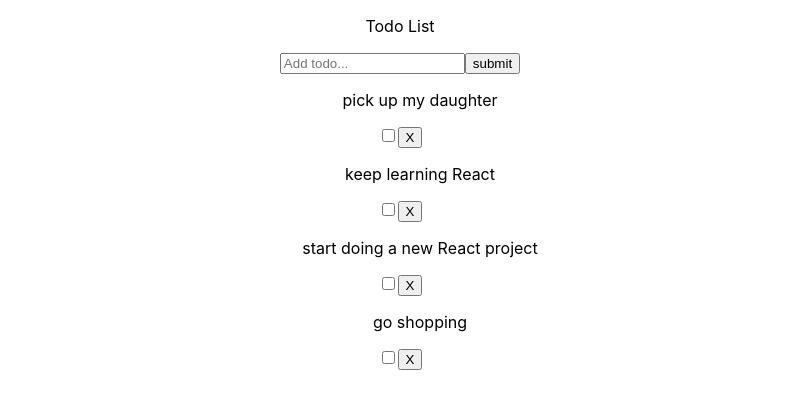
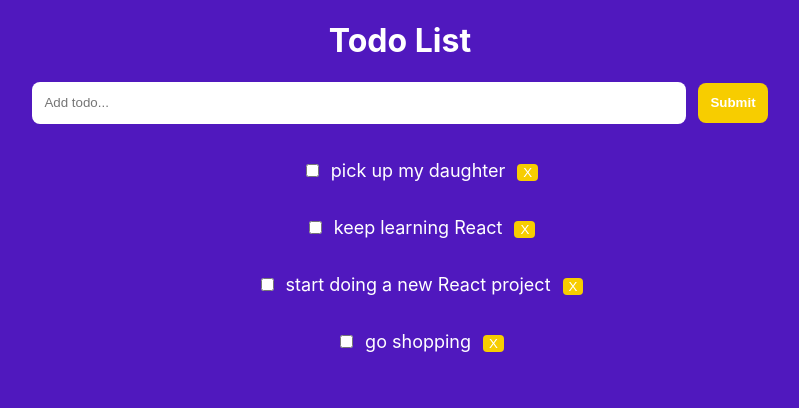
Before and after one commit to xnslx/React-Todo-Hooks, a React (Create React App) app: page / in a window 1280 px wide. Shown: the top 408 px of the page, without its empty margins (240-1039 px from the left). Built offline with nearby package versions, Linux system fonts and the light colour scheme.

Commit message:
final commit

```diff
--- a/src/App.css
+++ b/src/App.css
@@ -1,3 +1,4 @@
 .App {
     text-align: center;
+    font-size: 16px;
 }
--- a/src/App.js
+++ b/src/App.js
@@ -53,7 +53,7 @@ const App = () => {
 
   return (
     <div className="App">
-      <p>Todo List</p>
+      <h1>Todo List</h1>
       <TodoForm addTodo={addTodo} checked={todos.checked}/>
       {todos.map((todo,index) => (
         <Todo
--- a/src/Component/Todo/Todo.js
+++ b/src/Component/Todo/Todo.js
@@ -1,23 +1,24 @@
-import React, {useState} from 'react';
+import React from 'react';
 
 const Todo = ({todo, index, toggleTodo, deleteTodo}) => {
-    console.log(todo)
+    // console.log(todo)
     return (
-        <>
+        <div style={{marginTop: '36px'}}>
             <ul
                 key={todo.index}
                 style={{listStyle: 'none'}}>
-                <li style={{textDecoration: todo.checked? 'line-through' : 'none'}}>
+                <input
+                    type="checkbox"
+                    checked={todo.checked}
+                    onChange={() => toggleTodo(index)}
+                    style={{marginRight: '12px', fontSize: '24px'}}
+                />
+                <p style={{textDecoration: todo.checked? 'line-through' : 'none', display:'inline', fontSize:'18px'}}>
                     {todo.text}
-                </li>
+                </p>
+                <button onClick={() => deleteTodo(index)} style={{marginLeft: '12px', color: '#fff', backgroundColor: '#f7cd00',borderStyle: 'none', borderRadius: '4px'}}>X</button>
             </ul>
-            <input
-                type="checkbox"
-                checked={todo.checked}
-                onChange={() => toggleTodo(index)}
-            />
-            <button onClick={() => deleteTodo(index)}>X</button>
-        </>
+        </div>
     )
 };
 
--- a/src/Component/TodoForm/TodoForm.js
+++ b/src/Component/TodoForm/TodoForm.js
@@ -18,8 +18,9 @@ const TodoForm = ({addTodo, checked}) => {
                 placeholder="Add todo..."
                 onChange={(e) => setInputValue(e.target.value)}
                 value={inputValue}
+                style={{width: '50%', height:'40px', borderRadius: '8px',borderStyle: 'none', paddingLeft: '12px'}}
             />
-            <button onClick={handleSubmit}>submit</button>
+            <button onClick={handleSubmit} style={{backgroundColor: '#f7cd00', borderStyle: 'none', height:'40px', borderRadius: '8px', marginLeft: '12px', padding: '12px', color: '#fff', fontWeight: '600'}}>Submit</button>
         </div>
     )
 };
--- a/src/index.css
+++ b/src/index.css
@@ -1,13 +1,13 @@
 body {
-  margin: 0;
-  font-family: -apple-system, BlinkMacSystemFont, 'Segoe UI', 'Roboto', 'Oxygen',
-    'Ubuntu', 'Cantarell', 'Fira Sans', 'Droid Sans', 'Helvetica Neue',
-    sans-serif;
-  -webkit-font-smoothing: antialiased;
-  -moz-osx-font-smoothing: grayscale;
+    margin: 0;
+    font-size: 16px;
+    color: #ffffff;
+    font-family: -apple-system, BlinkMacSystemFont, 'Segoe UI', 'Roboto', 'Oxygen', 'Ubuntu', 'Cantarell', 'Fira Sans', 'Droid Sans', 'Helvetica Neue', sans-serif;
+    -webkit-font-smoothing: antialiased;
+    -moz-osx-font-smoothing: grayscale;
+    background-color: #5018be;
 }
 
 code {
-  font-family: source-code-pro, Menlo, Monaco, Consolas, 'Courier New',
-    monospace;
+    font-family: source-code-pro, Menlo, Monaco, Consolas, 'Courier New', monospace;
 }
```
